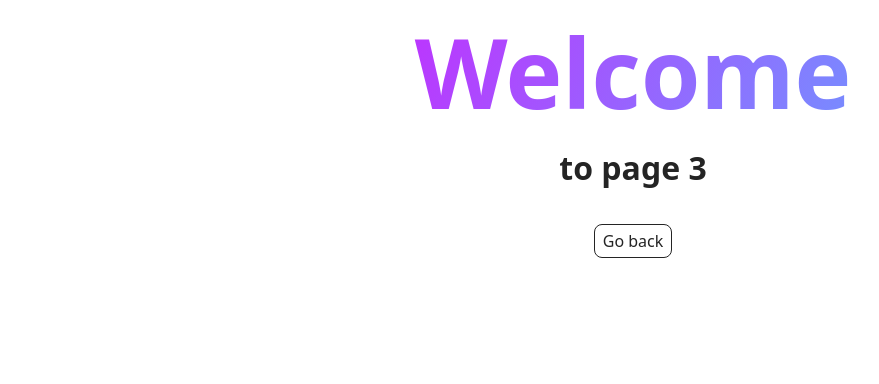
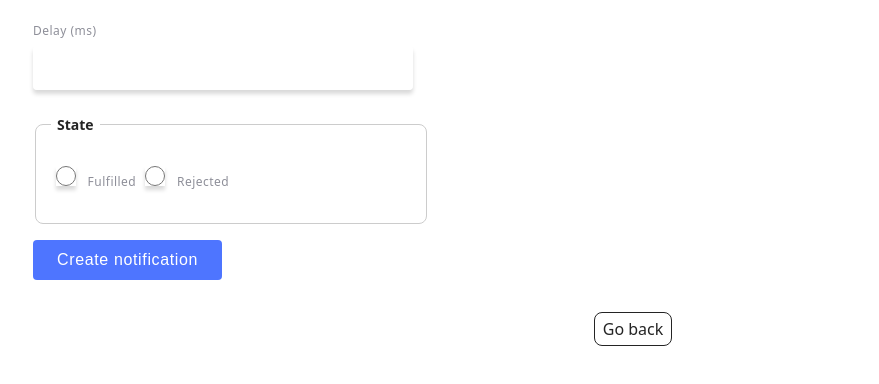
Before and after one commit to daniella-vyhovska/goit-js-hw-10, a website built with Vite: page src/2-snackbar.html in a window 1280 px wide. Shown: the whole page, without its empty margins (7-886 px from the left). Built offline with nearby package versions, Linux system fonts and the light colour scheme.

Commit message:
Update 1-timer, 2-snackbar all files

```diff
--- a/package.json
+++ b/package.json
@@ -17,6 +17,8 @@
   "author": "Alexander Repeta <alexander.repeta@gmail.com>",
   "license": "ISC",
   "dependencies": {
+    "flatpickr": "^4.6.13",
+    "izitoast": "^1.4.0",
     "vite-plugin-full-reload": "^1.2.0",
     "vite-plugin-html-inject": "^1.1.2"
   }
--- a/src/2-snackbar.html
+++ b/src/2-snackbar.html
@@ -11,9 +11,27 @@
 
     <main>
       <div class="container">
-        <h1 class="main-title">
-          <span class="main-title-gradient">Welcome</span> to page 3
-        </h1>
+        <form class="form">
+          <label>
+            Delay (ms)
+            <input type="number" name="delay" required />
+          </label>
+
+          <fieldset>
+            <legend>State</legend>
+            <label>
+              <input type="radio" name="state" value="fulfilled" required />
+              Fulfilled
+            </label>
+            <label>
+              <input type="radio" name="state" value="rejected" required />
+              Rejected
+            </label>
+          </fieldset>
+
+          <button type="submit">Create notification</button>
+        </form>
+
         <a class="back-link" href="./index.html">Go back</a>
       </div>
     </main>
--- a/src/css/1-timer.css
+++ b/src/css/1-timer.css
@@ -0,0 +1,78 @@
+input {
+    border: 1px solid #fff;
+    border-radius: 4px;
+    width: 272px;
+    height: 40px;
+    box-shadow: 0 4px 4px 0 rgba(0, 0, 0, 0.15);
+    background-color: transparent;
+    margin-top: 8px;
+    margin-right: 8px;
+    padding-left: 16px;
+    font-size: 16px;
+    line-height: 1.5;
+    letter-spacing: 0.04em;
+    color: #2e2f42;
+    transition: border-color 250ms cubic-bezier(0.4, 0, 0.2, 1);
+}
+
+input::placeholder {
+    font-size: 16px;
+    line-height: 1.5;
+    letter-spacing: 0.04em;
+    color: #fff;
+}
+
+input:focus {
+    outline: transparent;
+    border: 1px solid #4e75ff;
+}
+
+button {
+    cursor: pointer;
+    font-weight: 500;
+    font-size: 16px;
+    line-height: 1.5;
+    letter-spacing: 0.04em;
+    text-align: center;
+    color: #fff;
+    background-color: #4e75ff;
+    border-radius: 8px;
+    padding: 8px 16px;
+    min-width: 75px;
+    border: none;
+    transition: background-color 250ms cubic-bezier(0.4, 0, 0.2, 1);
+}
+
+
+button:disabled {
+    background-color: #ccc;
+    color: #cfcfcf;
+    cursor: not-allowed;
+    opacity: 0.7;
+}
+
+button:hover,
+button:focus {
+    background-color: #6c8cff;
+}
+
+.timer{
+    display: flex;
+    margin: 0 auto;
+    gap: 24px;
+    padding-top: 32px;
+    max-width: 346px;
+}
+
+.value{
+    font-size: 40px;
+    line-height: 1.2;
+    letter-spacing: 0.04em;
+    color: #2e2f42;
+}
+
+.label{
+    font-size: 16px;
+    line-height: 1.5;
+    color: #2e2f42;
+}
--- a/src/css/2-snackbar.css
+++ b/src/css/2-snackbar.css
@@ -0,0 +1,98 @@
+form {
+    display: flex;
+    flex-wrap: wrap;
+    gap: 16px;
+    padding-top: 24px;
+    max-width: 408px;
+    text-align: start;
+}
+
+.form label {
+    font-size: 12px;
+    line-height: 1.17;
+    letter-spacing: 0.04em;
+    color: #8e8f99;
+    margin-bottom: 8px;
+    display: inline-block;
+    margin-right: auto;
+}
+
+.form input[type="number"]{
+    border: 1px solid #fff;
+    border-radius: 4px;
+    width: 360px;
+    height: 40px;
+    box-shadow: 0 4px 4px 0 rgba(0, 0, 0, 0.15);
+    background-color: transparent;
+    margin-top: 8px;
+    padding-left: 16px;
+    font-size: 12px;
+    line-height: 2;
+    letter-spacing: 0.04em;
+    color: #fff;
+    transition: border-color 250ms cubic-bezier(0.4, 0, 0.2, 1);
+}
+
+.form input[type="number"]::placeholder {
+    font-size: 12px;
+    line-height: 2;
+    letter-spacing: 0.04em;
+    color: #fff;
+}
+
+.form input[type="number"]:focus {
+    outline: transparent;
+    border: 1px solid #6c8cff;
+}
+
+fieldset {
+    border: 1px solid #ccc;
+    padding: 15px;
+    border-radius: 8px;
+    width: 360px;
+    height: 78px;
+}
+
+legend {
+    font-size: 14px;
+    font-weight: 600;
+    padding: 0 6px;
+}
+
+fieldset label {
+    display: flex;
+    align-items: center;
+    gap: 8px;
+    margin-top: 8px;
+    font-size: 14px;
+}
+
+.form input[type="radio"] {
+    border: 1px solid #757575;
+    border-radius: 14px;
+    width: 20px;
+    height: 20px;
+    margin-top: 8px;
+    padding-left: 16px;
+}
+
+button {
+    cursor: pointer;
+    font-weight: 500;
+    font-size: 16px;
+    line-height: 1.5;
+    letter-spacing: 0.04em;
+    text-align: center;
+    color: #fff;
+    background-color: #4e75ff;
+    border-radius: 4px;
+    padding: 8px 24px;
+    min-width: 95px;
+    border: none;
+    transition: background-color 250ms cubic-bezier(0.4, 0, 0.2, 1);
+}
+
+button:hover,
+button:focus {
+    background-color: #6c8cff;
+}
--- a/src/js/2-snackbar.js
+++ b/src/js/2-snackbar.js
@@ -0,0 +1,39 @@
+import iziToast from "izitoast";
+import "izitoast/dist/css/iziToast.min.css";
+
+const form = document.querySelector(".form");
+
+form.addEventListener("submit", event => {
+  event.preventDefault();
+
+  const delay = Number(form.elements.delay.value);
+  const state = form.elements.state.value;
+
+  createPromise(delay, state)
+    .then(delay => {
+      iziToast.success({
+        title: "Success",
+        message: `✅ Fulfilled promise in ${delay}ms`,
+        position: "topRight",
+      });
+    })
+    .catch(delay => {
+      iziToast.error({
+        title: "Error",
+        message: `❌ Rejected promise in ${delay}ms`,
+        position: "topRight",
+      });
+    });
+});
+
+function createPromise(delay, state) {
+  return new Promise((resolve, reject) => {
+    setTimeout(() => {
+      if (state === "fulfilled") {
+        resolve(delay);
+      } else {
+        reject(delay);
+      }
+    }, delay);
+  });
+}
```
Also changed, not shown: src/1-timer.html (+22 -3 lines), src/js/1-timer.js (+97 -0 lines), 1 other file.
